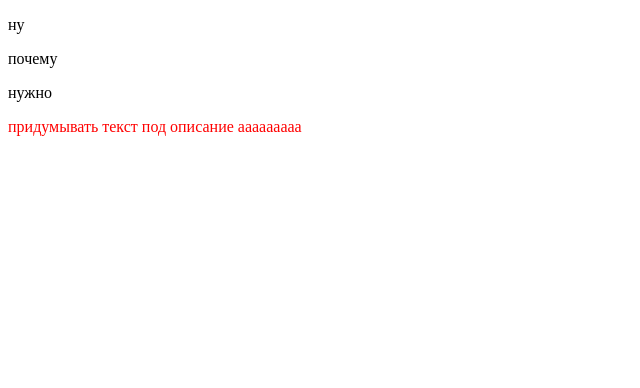
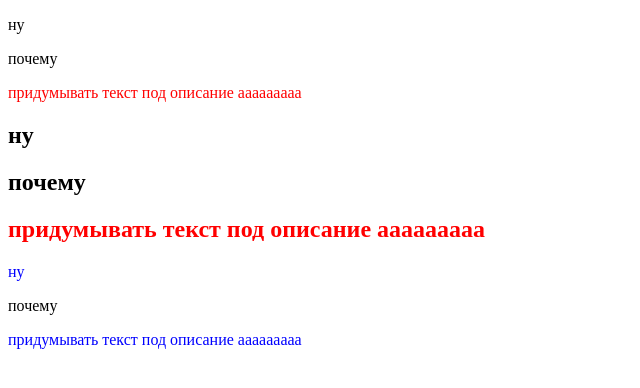
Before and after one commit to AvagyanDavid/CSSExercises, a plain HTML site: page index.html in a window 1280 px wide. Shown: the whole page, without its empty margins (0-640 px from the left). Drawn offline with Linux system fonts and the light colour scheme.

Commit message:
using id

```diff
--- a/index.html
+++ b/index.html
@@ -8,17 +8,37 @@
     <title>Css</title>
 </head>
 <body>
-    <p class="eee">
+    <p class="bbb"> <!-- 1 задание-->
         ну
     </p>
     <p class="zzz">
         почему
     </p>
-    <p class="ccc">
-        нужно
-    </p>
-    <p class="eee zzz ccc">
+    <p class="bbb zzz">
         придумывать текст под описание ааааааааа
     </p>
+
+    <h2 class="bbb"> <!-- 2 задание-->
+        ну
+    </h2>
+    <h2 class="zzz">
+        почему
+    </h2>
+    <h2 class="bbb zzz">
+        придумывать текст под описание ааааааааа
+    </h2>
+    <div id="elem"> <!-- 3 задание-->
+        <p class="aaa">
+            ну
+        </p>
+        <p class="zzz">
+            почему
+        </p>
+        <p class="aaa zzz">
+            придумывать текст под описание ааааааааа
+        </p>
+    </div>
+
+
 </body>
 </html>
--- a/style.css
+++ b/style.css
@@ -1,3 +1,9 @@
-.eee.zzz.ccc {
+.bbb.zzz{
 	color: red;
 }
+h2.bbb.zzz {
+	color: red;
+}
+#elem .aaa {
+	color: blue;
+}
```
